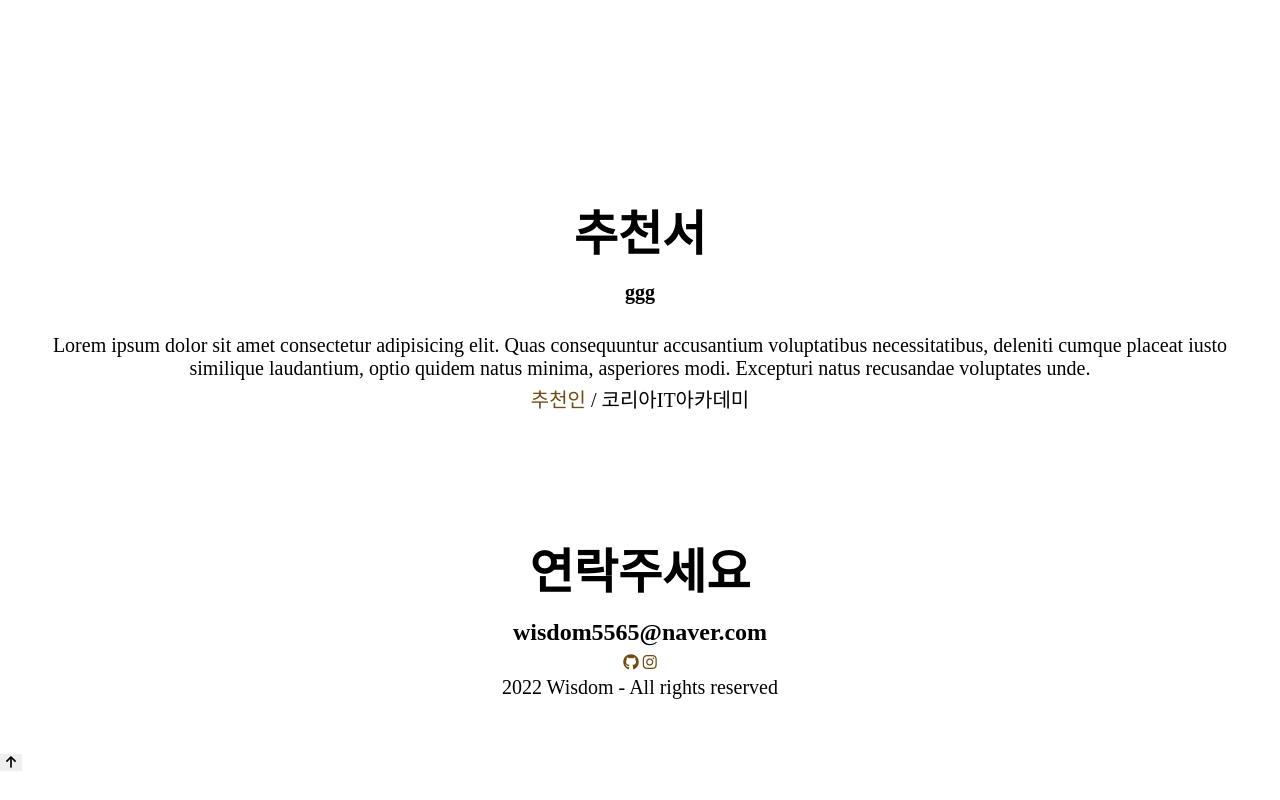
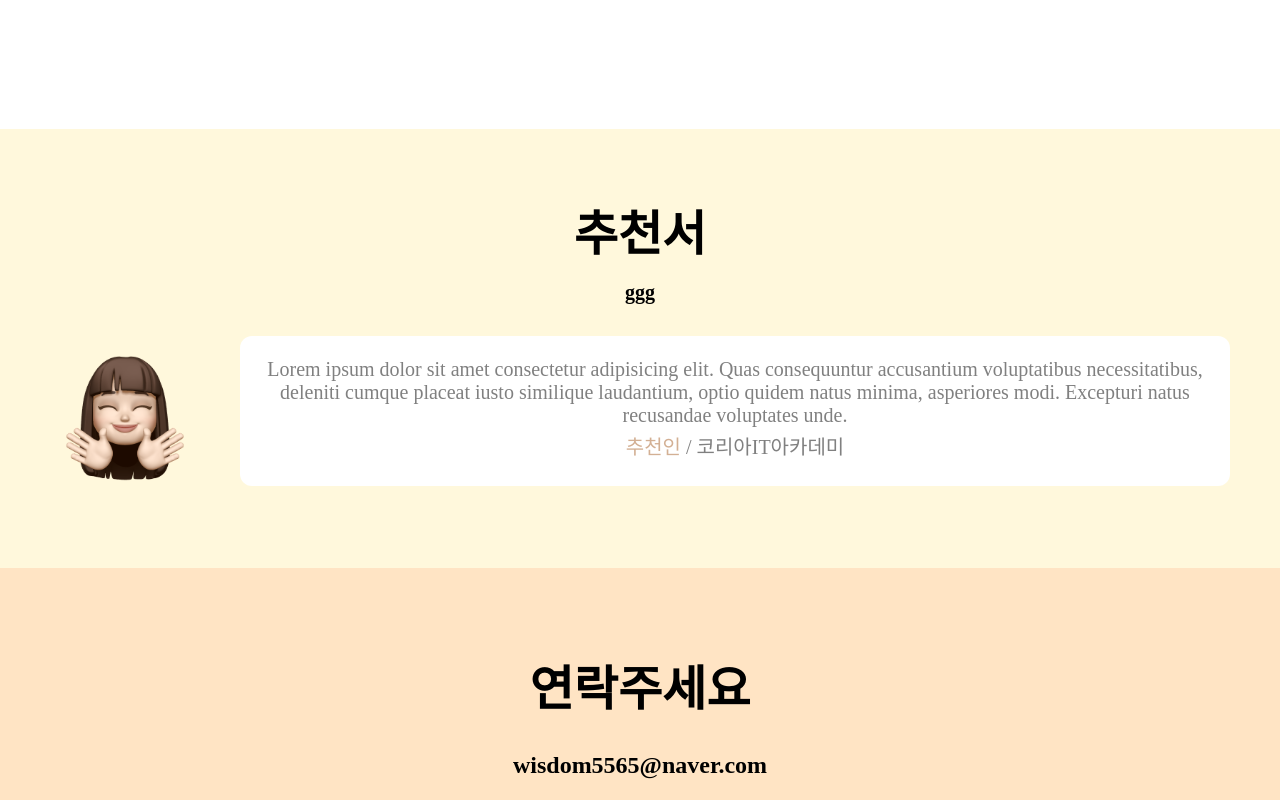
Before and after one commit to wisdom5565/portfolio, a plain HTML site: page index.html in a window 1280 px wide. Shown: the part 2960-3760 px from the top of the page. Before the commit the page ends 3731 px from the top, so only its background shows below. Drawn offline with Linux system fonts and the light colour scheme; a web font is replaced by a local one.

Commit message:
[CSS] 완료

```diff
--- a/index.html
+++ b/index.html
@@ -259,8 +259,8 @@
                 <h3>ggg</h3>
                 <div class="testimonials">
                     <div class="testimonial">
-                        <img src="" alt="" class="testimonial-avatar">
-                        <div class="testimoial-speech-bubble">
+                        <img src="./images/wisdom.png" alt="" class="testimonial-avatar">
+                        <div class="testimonial-speech-bubble">
                             <p>
                                 Lorem ipsum dolor sit amet consectetur adipisicing elit. Quas consequuntur accusantium voluptatibus necessitatibus, deleniti cumque placeat iusto similique laudantium, optio quidem natus minima, asperiores modi. Excepturi natus recusandae voluptates unde.
                             </p>
--- a/style.css
+++ b/style.css
@@ -283,7 +283,7 @@ p{
 
 .category-count {
     background-color: var(--color-medium-br);
-    border: 50%;
+    border-radius: 50%;
     color: var(--color-beige);
     height: 24px;
     width: 24px;
@@ -348,3 +348,67 @@ p{
     margin-top: 8px;
     background-color: var(--color-brown);
 }
+
+/* 추천서 */
+#testimonials {
+    background-color: var(--color-yellow);
+}
+
+.testmonials {
+    margin: 40px;
+}
+
+.testimonial {
+    display: flex;
+    margin: 32px 0;
+}
+
+.testimonial-avatar {
+    width: 150px;
+    height: 150px;
+    border-radius: 50%;
+}
+
+.testimonial-avatar:nth-child(odd) {
+    margin-right: 40px;
+}
+
+.testimonial-avatar:nth-child(even) {
+    margin-left: 40px;
+}
+
+.testimonial-speech-bubble {
+    padding : 18px;
+    background-color: var(--color-white);
+    border-radius: 12px;
+}
+
+.testimonial-speech-bubble p {
+    color: gray;
+}
+.testimonial-speech-bubble a {
+    color: var(--color-medium-br);
+}
+
+/* contact */
+#contact {
+    background-color: bisque;
+}
+.contact-title, .contact-email, .contact-rights {
+    color: var(--color-black);
+}
+
+.contact-title {
+    margin: 32px 0 ;
+}
+
+.contact-links {
+    font-size: var(--font-large);
+    margin : 24px 0 ;
+    transition: all var(--animation-duration) ease in ;
+}
+
+.contact-links i:hover {
+    transform: scale(1.1);
+    color: var(--color-yellow);
+}
```
